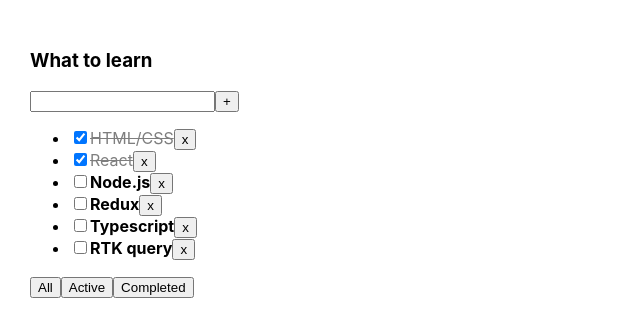
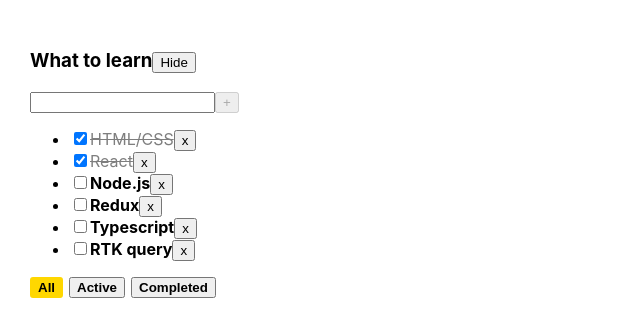
Before and after one commit to Kolibri2048/TodoList-solo-leveling, a React (Create React App) app: page / in a window 1280 px wide. Shown: the top 336 px of the page, without its empty margins (0-640 px from the left). Built offline with nearby package versions, Linux system fonts and the light colour scheme.

Commit message:
etap monday weak 4

```diff
--- a/src/App.css
+++ b/src/App.css
@@ -16,3 +16,24 @@
   text-decoration: line-through;
   opacity: 0.5;
 }
+
+.btn-filter-active {
+  background-color: gold;
+  border: 2px solid gold;
+  border-radius: 3px;
+  font-weight: bold;
+}
+
+.btn-filter {
+  font-weight: bold;
+}
+
+.btns-filter-block{
+  display: flex;
+  gap: 6px;
+}
+
+.task-input-error {
+  border: 2px solid red;
+  outline: none;
+}
--- a/src/Button.tsx
+++ b/src/Button.tsx
@@ -1,13 +1,20 @@
 import React from 'react';
+import {isDisabled} from "@testing-library/user-event/utils/misc/isDisabled";
 
 type ButtonProps = {
     title: string
     onClick?: () => void
+    isDisable?: boolean
+    classes?: string
 }
 
-const Button = ({title,onClick} : ButtonProps) => {
+const Button = ({title, onClick, isDisable, classes}: ButtonProps) => {
     return (
-        <button onClick={onClick}>{title}</button>
+        <button className={classes}
+                disabled={isDisable}
+                onClick={onClick}
+        >{title}
+        </button>
     );
 };
 
--- a/src/Todolist.tsx
+++ b/src/Todolist.tsx
@@ -1,6 +1,7 @@
 import React, {ChangeEvent, ChangeEventHandler, KeyboardEvent, useState} from 'react';
 import {FilterValuesType, TaskType} from "./App";
 import Button from "./Button";
+import {isDisabled} from "@testing-library/user-event/utils/misc/isDisabled";
 
 type PropsType = {
     title: string
@@ -13,19 +14,30 @@
 const Todolist = ({title, tasks, removeTask, addTask, changeTaskStatus}: PropsType) => {
     const [filter, setFilter] = useState<FilterValuesType>('all')
     const [taskTitle, setTaskTitle] = useState('')
+    const [error, setError] = useState(false)
+    const [isHide, setIsHide] = useState(false)
+
+    const toggleHideTodoList = () => {
+        setIsHide(!isHide)
+    }
 
     const changeFilter = (filter: FilterValuesType) => {
         setFilter(filter)
     }
 
+
     const changeTaskTitleHandler = (event: ChangeEvent<HTMLInputElement>) => {
+        error && setError(false)
         setTaskTitle(event.currentTarget.value)
     }
     const addTaskHandler = () => {
         if (taskTitle.trim() !== '') {
-            addTask(taskTitle)
+            addTask(taskTitle.trim())
+        } else {
+            setError(true)
+        }
         setTaskTitle('')
-        }
+
     }
     const addTaskOnKeyUpHandler = (event: KeyboardEvent<HTMLInputElement>) => {
         if (event.key === 'Enter') {
@@ -55,20 +67,32 @@
 
     }
 
+    const activeTaskForHideMode = isHide
+        ? getFilteredTasks(tasks, 'active').length
+        : null
+
     const taskForTodoList: Array<TaskType> = getFilteredTasks(tasks, filter)
     return (
 
         <div>
-            <h3>{title}</h3>
+
+            <h3>{title}
+                <Button title={isHide ? 'Show' : 'Hide'} onClick={toggleHideTodoList}/>
+            </h3>
+            {isHide && <div>{`В тудулисте всего ${activeTaskForHideMode} не выполненых задач.`}</div>}
+            {!isHide && <>
                 <div>
                     <input value={taskTitle}
                            onChange={changeTaskTitleHandler}
                            onKeyUp={addTaskOnKeyUpHandler}
+                           className={error ? 'task-input-error' : ''}
                     />
                     <Button
                         title={'+'}
+                        isDisable={!taskTitle}
                         onClick={() => addTaskHandler()}
                     />
+                    {error && <div style={{color: "red"}}>Введите название таски</div>}
                 </div>
                 {
                     tasks.length === 0 ? (
@@ -101,14 +125,25 @@
                     )
                 }
 
-            <div>
-                <Button title={'All'} onClick={() => changeFilterTasksHandler('all')}></Button>
-                <Button title={'Active'} onClick={() => changeFilterTasksHandler('active')}></Button>
-                <Button title={'Completed'} onClick={() => changeFilterTasksHandler('completed')}></Button>
+                <div className={'btns-filter-block'}>
+                    <Button
+                        title={'All'}
+                        onClick={() => changeFilterTasksHandler('all')}
+                        classes={filter === 'all' ? 'btn-filter-active' : 'btn-filter'}
+                    />
+                    <Button title={'Active'}
+                            onClick={() => changeFilterTasksHandler('active')}
+                            classes={filter === 'active' ? 'btn-filter-active' : 'btn-filter'}
+                    />
+                    <Button title={'Completed'}
+                            onClick={() => changeFilterTasksHandler('completed')}
+                            classes={filter === 'completed' ? 'btn-filter-active' : 'btn-filter'}
+                    />
                 </div>
+            </>
+            }
         </div>
     )
-        ;
 };
 
 export default Todolist;
```
Lines whose indentation alone changed are shown as unchanged.
